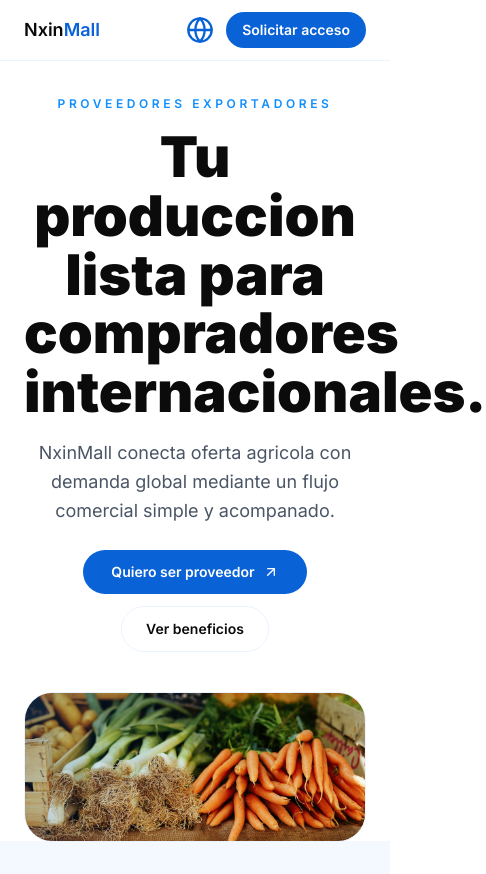
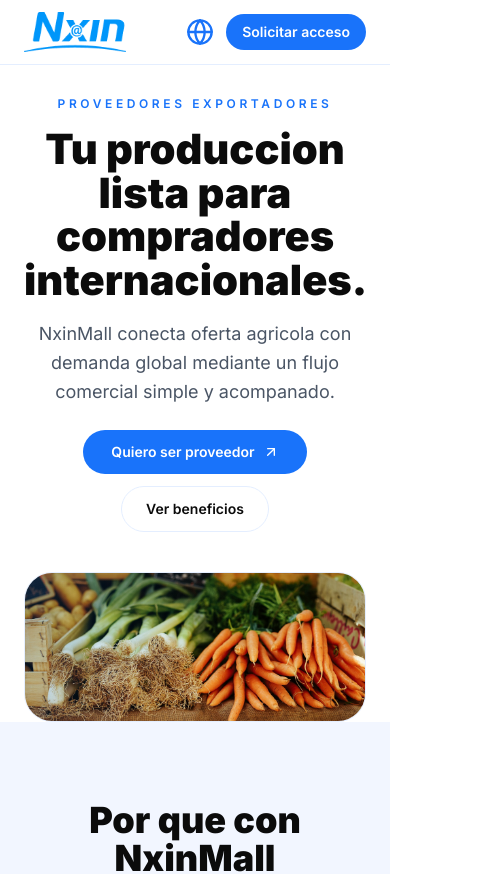
Before and after one commit to patrickpoc/nxinmall, a Next.js app: page / in a window 390 px wide. Shown: the top 874 px of the page, 486 px wide, since content can reach past the window. Built offline with nearby package versions, Linux system fonts and the light colour scheme.

Commit message:
Tweak hero sizing and update branding styles

```diff
--- a/src/app/globals.css
+++ b/src/app/globals.css
@@ -1,11 +1,11 @@
 @import "tailwindcss";
 
 @theme {
-  --color-brand-50: #f4f9ff;
-  --color-brand-100: #eaf3ff;
-  --color-brand-500: #1a9bff;
-  --color-brand-700: #108fff;
-  --color-brand-900: #0a63d6;
+  --color-brand-50: #f2f6ff;
+  --color-brand-100: #e4eeff;
+  --color-brand-500: #1973fa;
+  --color-brand-700: #1973fa;
+  --color-brand-900: #1973fa;
   --color-ink: #0b0b0b;
   --color-success: #5fbf7a;
 
@@ -14,7 +14,7 @@
 }
 
 :root {
-  --store-color: #0a63d6;
+  --store-color: #1973fa;
 }
 
 html {
--- a/src/app/page.tsx
+++ b/src/app/page.tsx
@@ -324,9 +324,7 @@
     <div className="min-h-screen text-ink bg-white">
       <header className="fixed top-0 left-0 right-0 bg-white/90 backdrop-blur border-b border-brand-100 z-50">
         <div className="max-w-6xl mx-auto px-6 py-3 flex items-center justify-between">
-          <div className="text-lg font-semibold text-ink">
-            Nxin<span className="text-brand-900">Mall</span>
-          </div>
+          <img src="/visuals/logo.png" alt="NxinMall" className="h-10 w-auto" />
           <nav className="hidden md:flex items-center gap-6 text-sm font-medium text-gray-600">
             <Link href="#beneficios" className="hover:text-brand-900 transition-colors">
               {content.nav.suppliers}
@@ -385,7 +383,7 @@
               <p className="text-xs uppercase tracking-[0.3em] text-brand-700 font-semibold mb-4">
                 {content.hero.badge}
               </p>
-              <h1 className="text-[3.5rem] sm:text-[4rem] font-black text-ink leading-[1.05] mb-4 font-display">
+              <h1 className="text-[2.6rem] sm:text-[4rem] font-black text-ink leading-[1.05] mb-4 font-display">
                 {content.hero.title}
               </h1>
               <p className="text-lg text-gray-600 leading-relaxed mb-6">{content.hero.subtitle}</p>
@@ -617,13 +615,16 @@
         </section>
       </main>
 
-      <footer className="bg-brand-900 py-10">
+      <footer className="bg-ink py-10">
         <div className="max-w-6xl mx-auto px-6">
           <div className="flex flex-col sm:flex-row justify-between items-start sm:items-center gap-6 pb-6 border-b border-white/20 mb-6">
             <div>
-              <div className="text-lg font-semibold text-white mb-1">
-                Nxin<span className="text-brand-100">Mall</span>
-              </div>
+              <img
+                src="/visuals/logo.png"
+                alt="NxinMall"
+                className="h-9 w-auto mb-2"
+                style={{ filter: 'brightness(0) invert(1)' }}
+              />
               <p className="text-white/70 text-sm">{content.footer.tagline}</p>
             </div>
             <div className="flex flex-col sm:flex-row gap-4 sm:gap-8">
```
Also changed, not shown: public/visuals/logo.png (added).
